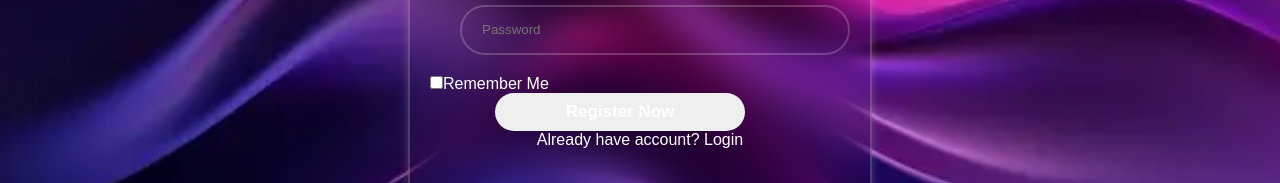
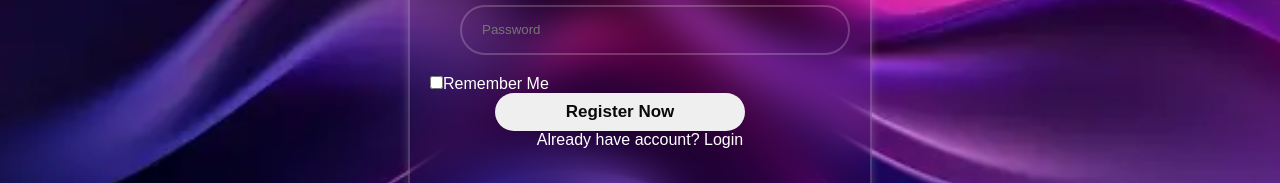
Before and after one commit to AmanTheCHAD-69/Login-Register, a plain HTML site: page Register.html in a window 1280 px wide. Shown: the part 422-605 px from the top of the page. Drawn offline with Linux system fonts and the light colour scheme.

Commit message:
Update style.css

```diff
--- a/style.css
+++ b/style.css
@@ -61,6 +61,7 @@ h1 {
 }
 
 .container .btn {
+  color:#0a0a0a;
   font-size: 17px;
   width: 250px;
   margin-left: 65px;
```
